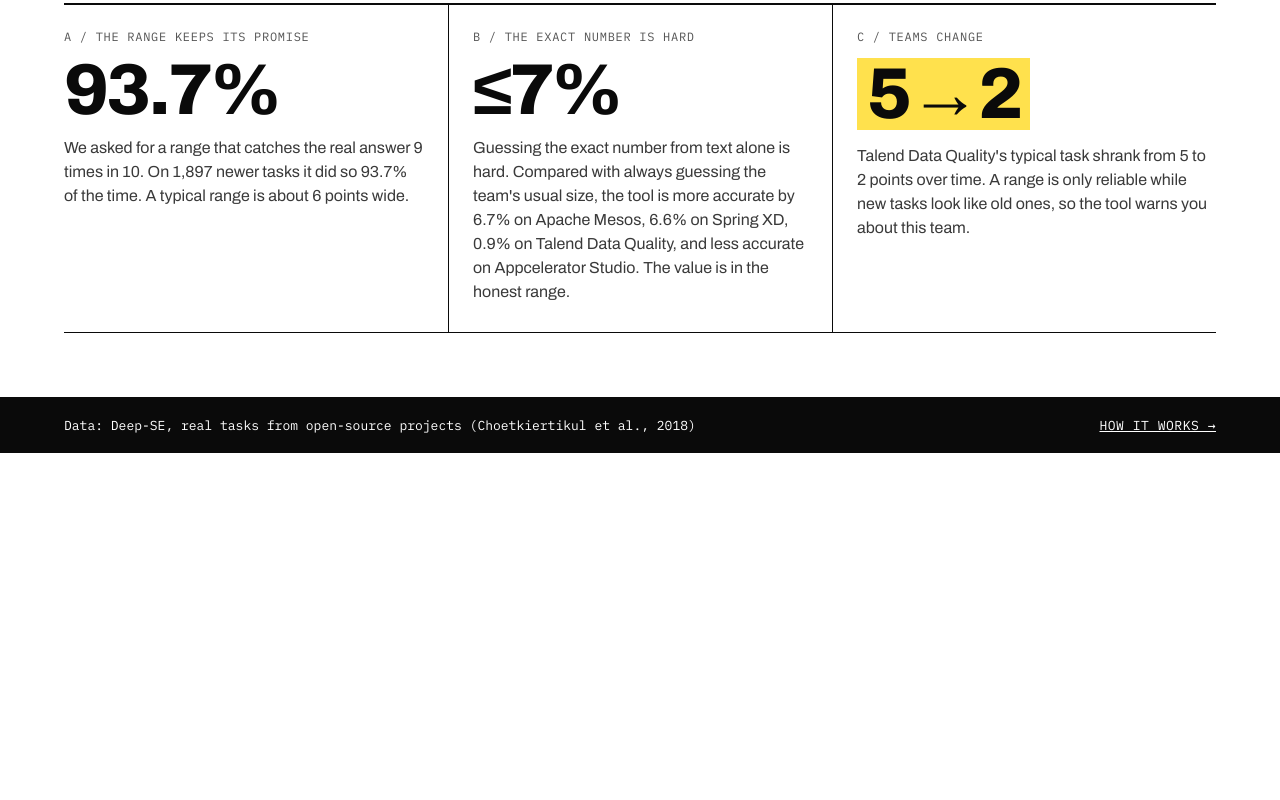
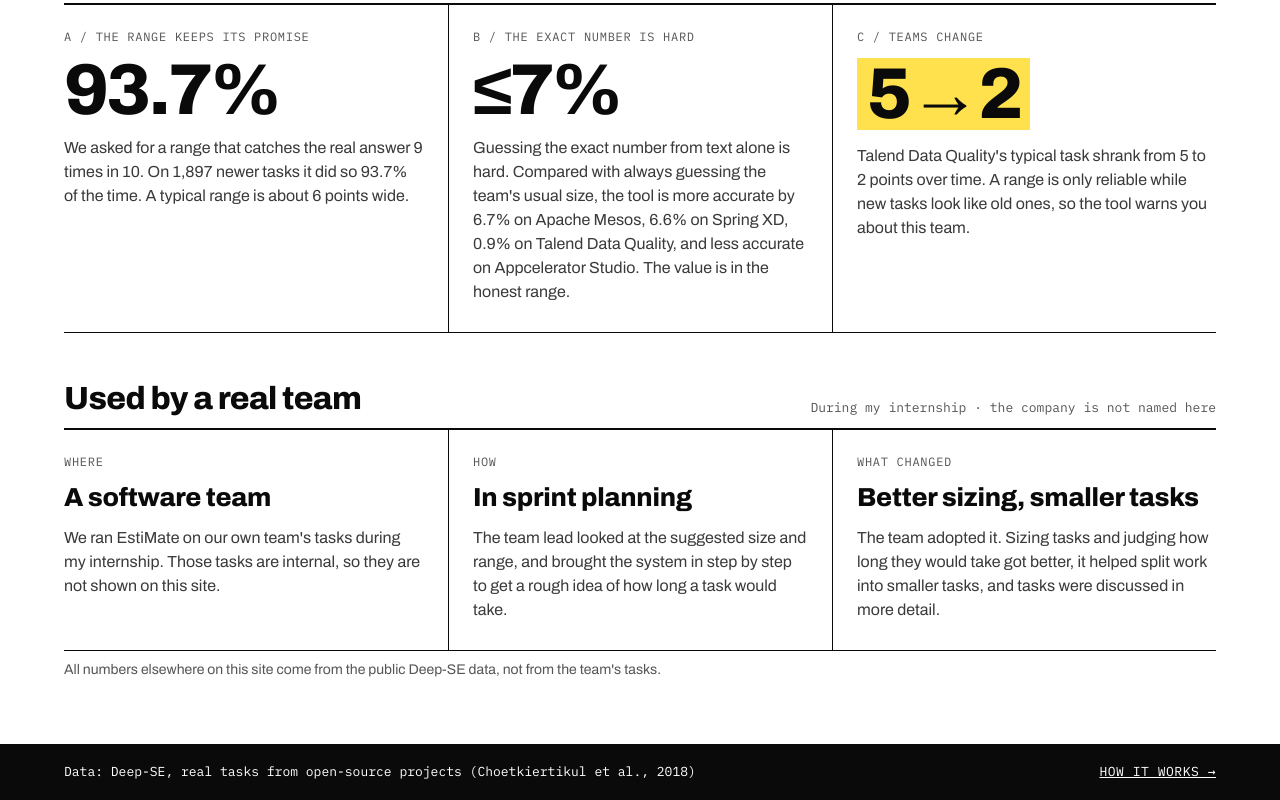
Before and after one commit to Aishayest/EstiMate, a plain HTML site: page web/index.html in a window 1280 px wide. Shown: the part 2030-2830 px from the top of the page. Before the commit the page ends 2483 px from the top, so only its background shows below. Drawn offline with Linux system fonts and the light colour scheme.

Commit message:
add team usage section

```diff
--- a/web/assets/styles.css
+++ b/web/assets/styles.css
@@ -482,6 +482,11 @@ body { overflow-wrap: break-word; }
 .stat-value.drift { padding: 0 10px; background: var(--drift); color: var(--on-drift); line-height: 1; }
 .stat p { margin: 0; font-size: 16px; line-height: 1.5; color: var(--ink-2); }
 
+/* ---------- in practice ---------- */
+
+.practice-grid { margin-top: 0; border-top: 0; }
+.practice-grid h3 { margin: 0; font-size: 26px; font-weight: 800; font-stretch: 112%; line-height: 1.1; letter-spacing: -0.01em; }
+
 /* ---------- footer ---------- */
 
 .site-footer {
@@ -700,6 +705,7 @@ body { overflow-wrap: break-word; }
   .stats { grid-template-columns: 1fr; border-bottom: 0; }
   .stat { padding: 18px 0; border-left: 0; border-bottom: 1px solid var(--rule); gap: 10px; }
   .stat-value { font-size: 56px; }
+  .practice-grid h3 { font-size: 22px; }
   .stat p { font-size: 15px; }
 
   .site-footer { margin-top: 40px; padding: 20px 16px; flex-direction: column; align-items: flex-start; font-size: 12px; }
--- a/web/index.html
+++ b/web/index.html
@@ -158,6 +158,31 @@
   </div>
 </section>
 
+<section class="section practice" aria-labelledby="use-h">
+  <div class="section-head">
+    <h2 id="use-h">Used by a real team</h2>
+    <span>During my internship · the company is not named here</span>
+  </div>
+  <div class="stats practice-grid">
+    <div class="stat">
+      <span class="label">Where</span>
+      <h3>A software team</h3>
+      <p>We ran EstiMate on our own team's tasks during my internship. Those tasks are internal, so they are not shown on this site.</p>
+    </div>
+    <div class="stat">
+      <span class="label">How</span>
+      <h3>In sprint planning</h3>
+      <p>The team lead looked at the suggested size and range, and brought the system in step by step to get a rough idea of how long a task would take.</p>
+    </div>
+    <div class="stat">
+      <span class="label">What changed</span>
+      <h3>Better sizing, smaller tasks</h3>
+      <p>The team adopted it. Sizing tasks and judging how long they would take got better, it helped split work into smaller tasks, and tasks were discussed in more detail.</p>
+    </div>
+  </div>
+  <p class="hint">All numbers elsewhere on this site come from the public Deep-SE data, not from the team's tasks.</p>
+</section>
+
 <footer class="site-footer">
   <span>Data: Deep-SE, real tasks from open-source projects (Choetkiertikul et al., 2018)</span>
   <a href="method.html">How it works →</a>
```
